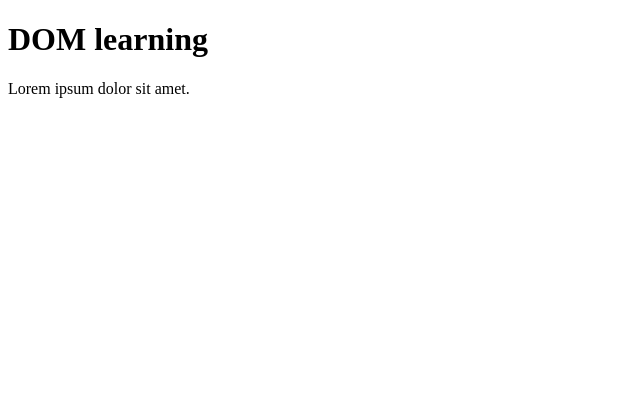
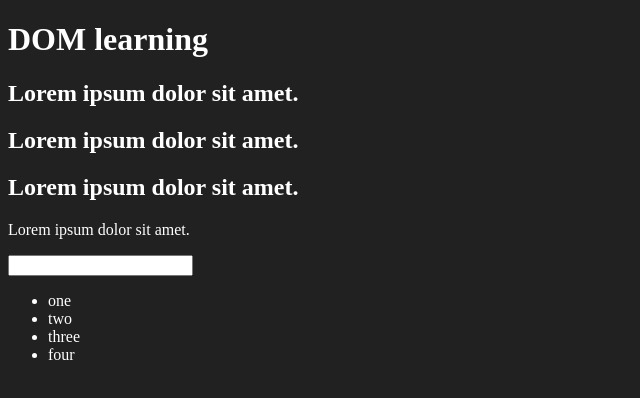
Before and after one commit to nagesh882/js-practice, a plain HTML site: page 06_dom/one.html in a window 1280 px wide. Shown: the whole page, without its empty margins (0-640 px from the left). Drawn offline with Linux system fonts and the light colour scheme.

Commit message:
some content added in html file

```diff
--- a/06_dom/one.html
+++ b/06_dom/one.html
@@ -3,11 +3,29 @@
 <head>
     <meta charset="UTF-8">
     <title>DOM learning</title>
+    <style>
+        .bg-black {
+            background-color: #212121;
+            color: #fff;
+        }
+    </style>
 </head>
-<body>
-    <div class="bg-black">
-        <h1>DOM learning</h1>
+<body class="bg-black">
+    <div>
+        <h1 id="title" class="heading">DOM learning <span style="display: none;">test text</span> </h1>
+        <h2>Lorem ipsum dolor sit amet.</h2>
+        <h2>Lorem ipsum dolor sit amet.</h2>
+        <h2>Lorem ipsum dolor sit amet.</h2>
         <p>Lorem ipsum dolor sit amet.</p>
+        <input type="password">
+
+
+        <ul>
+            <li class="list-item">one</li>
+            <li class="list-item">two</li>
+            <li class="list-item">three</li>
+            <li class="list-item">four</li>
+        </ul>
     </div>
 </body>
 </html>
```
